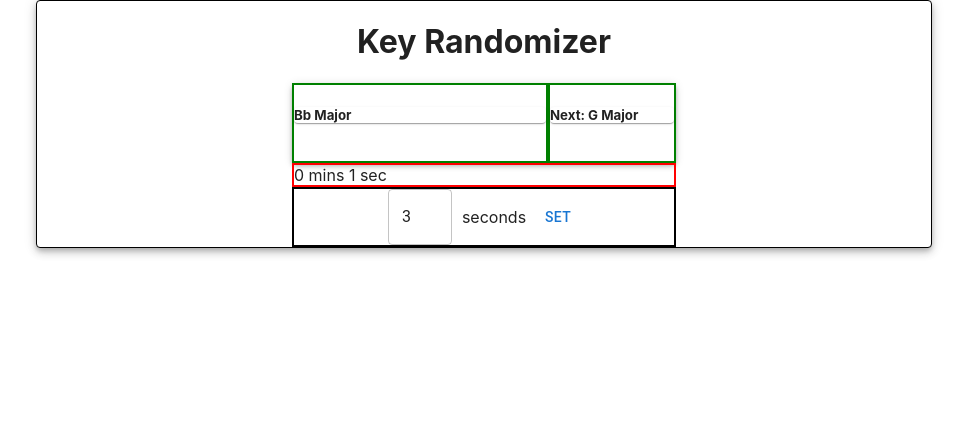
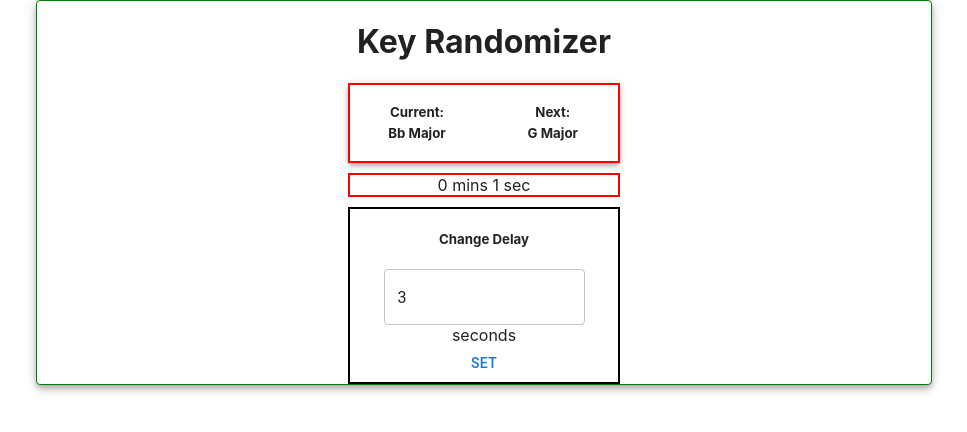
Before and after one commit to luketurnerdev/randomkeygenerator, a React (Create React App) app: page / in a window 1280 px wide. Shown: the top 432 px of the page, without its empty margins (156-1123 px from the left). Built offline with nearby package versions, Linux system fonts and the light colour scheme.

Commit message:
cleanup styling and centering of boxes

```diff
--- a/src/Components/Randomizer/index.js
+++ b/src/Components/Randomizer/index.js
@@ -3,6 +3,7 @@ import Countdown from 'react-countdown';
 import {chords} from "../../utils/musicImports";
 import { Paper, Grid, Slide, TextField, Button } from '@mui/material';
 import { red } from '@mui/material/colors';
+import { fontWeight, textAlign } from '@mui/system';
 
 // 1. Randomize every 10 seconds
 // 2. Add variable amount of seconds
@@ -60,40 +61,43 @@ const Randomizer = () => {
   const styles = {
     paperContainer: {
       display: 'flex',
-      // justifyContent: 'center',
       alignItems: 'center',
       flexDirection: 'column',
-      border: '1px solid black',
+      border: '1px solid green',
       margin: ' 0 15%',
     },
     keyDisplayGrid: {
+      display: 'flex',
+      flexDirection: 'column',
+      justifyContent: 'center',
       height: '10vh',
-      width: '30vw'
+      width: '100%%',
+      textAlign: 'center',
+      border: '2px solid red'
     },
     keyDisplayItem: {
-      border: '2px solid green'
+      // border: '2px solid green',
+    },
+    gridItemText: {
+      margin: '5px 0 ',
     },
     countdown: {
-      border: '2px solid red'
+      margin: '10px 0',
+      border: '2px solid red',
+      textAlign: 'center',
+      fontWeight: 400
     },
     delayDisplay: {
       border: '2px solid black',
       display: 'flex',
+      flexDirection: 'column',
       justifyContent: 'center',
       alignItems: 'center'
     },
     seconds: {
-      // height: '10px'
-      width: '5vw',
-      height: '50%',
-      padding: '0 10px'
-    },
-    mins: {
-      // height: '10px'
-      width: '5vw',
-      height: '50%',
-      padding: '0 10px'
-
+      width: '75%',
+      height: '30%',
+      padding: '0 10px',
     },
     delayText: {
 
@@ -236,17 +240,14 @@ const Randomizer = () => {
 <>
       <Paper elevation={4}>
         <Grid container style={styles.keyDisplayGrid}>
-          <Grid item xs={8} style={styles.keyDisplayItem}>
-          <Paper direction="left" in={lessThanThreeLeft} mountOnEnter unmountOnExit>
-          <h5>{currentKey} {currentMod}</h5>
-              </Paper>
+          <Grid item xs={6} style={styles.keyDisplayItem}>
+            <h5 style={styles.gridItemText}>Current:</h5>
+            <h5 style={styles.gridItemText}>{currentKey} {currentMod}</h5>
 
           </Grid>
-          <Grid item xs={4} style={styles.keyDisplayItem}>
-              <Paper direction="up" in={lessThanThreeLeft} mountOnEnter unmountOnExit>
-                <h5>Next: {upcomingKey} {upcomingMod}</h5>
-              </Paper>
-
+          <Grid item xs={6} style={styles.keyDisplayItem}>
+                <h5 style={styles.gridItemText}>Next:</h5>
+                <h5 style={styles.gridItemText}>{upcomingKey} {upcomingMod}</h5>
           </Grid>
          </Grid>
 
@@ -359,7 +360,8 @@ const Randomizer = () => {
 
     return (
       <div style={styles.delayDisplay}>
-        <TextField value={delay} onChange={e => setDelay(e.target.value)} style={styles.seconds} /> seconds
+        <h5> Change Delay </h5>
+        <TextField inputProps={{ inputMode: 'numeric', pattern: '[0-9]*' }} type="number"value={delay} onChange={e => setDelay(e.target.value)} style={styles.seconds} /> seconds
         <Button onClick={e => setDelayInSeconds(delay)}> Set </Button>
       </div>
     )
```
